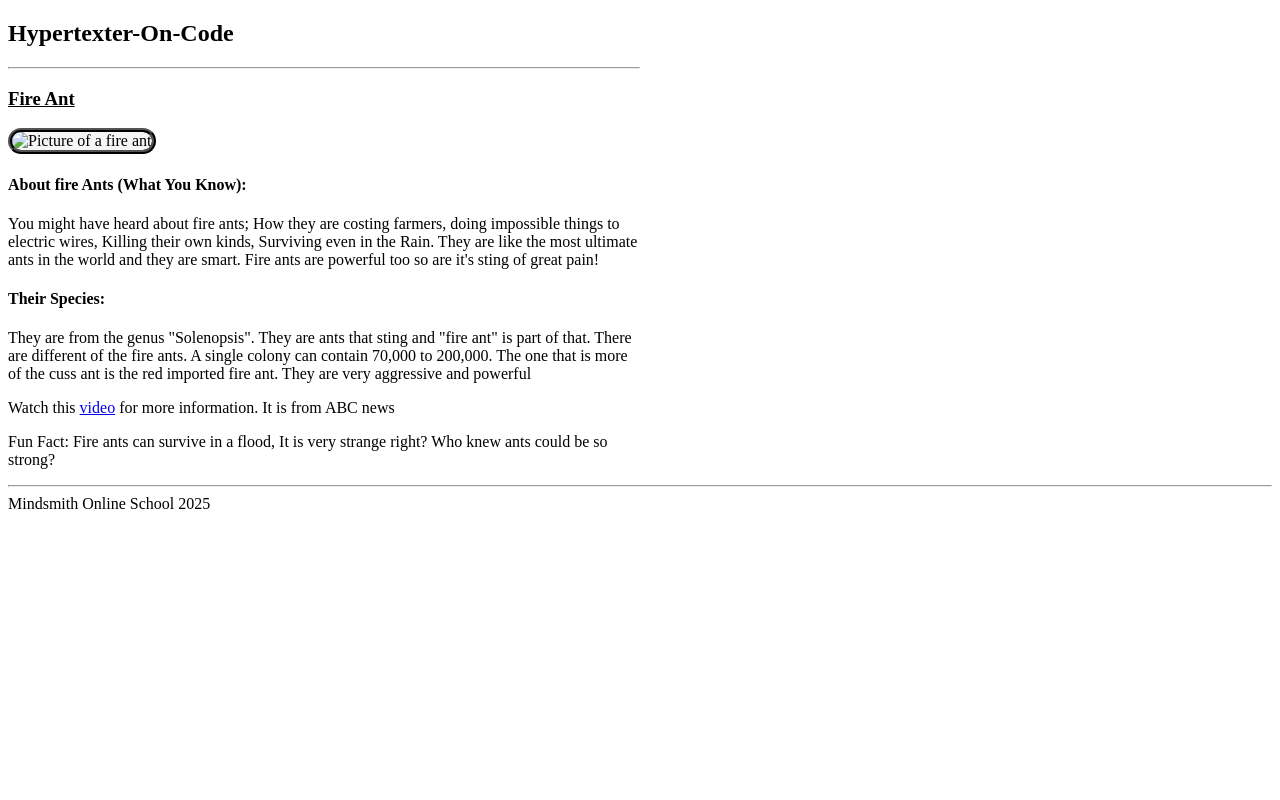
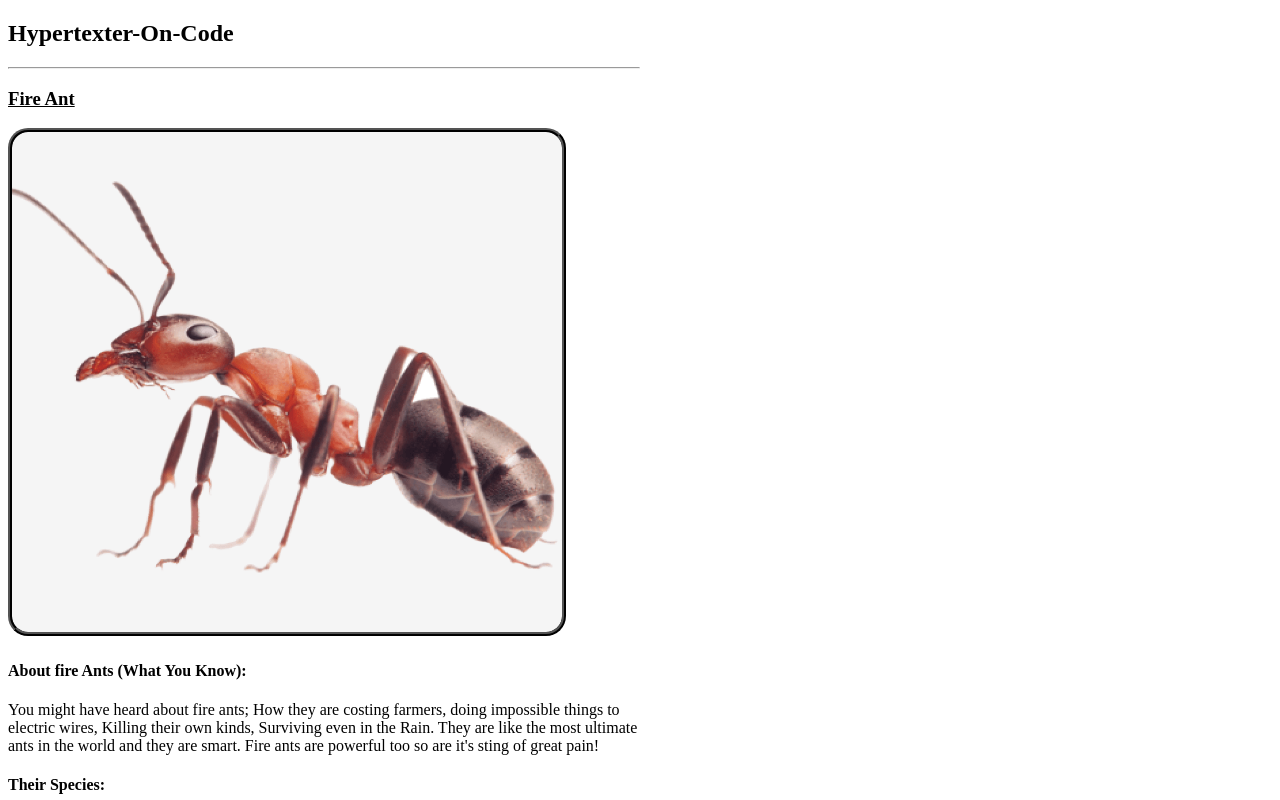
Before and after one commit to Hypertexter-On-Code/Mindsmith_Zoo_Library, a plain HTML site: page index.html in a window 1280 px wide. Shown: the top 800 px of the page. Drawn offline with Linux system fonts and the light colour scheme.

Commit message:
Fixed fire ant glitch (As a result of  rename)

```diff
--- a/index.html
+++ b/index.html
@@ -24,7 +24,7 @@
 
         <!--Image of Animal-->
 
-        <img src="img/Fire ant.png" alt="Picture of a fire ant" style="width: 550px;height: 500px;border-width: 4px;border-style: ridge;border-color: black;border-radius: 20px;background-color: whitesmoke;">
+        <img src="img/Fire_ant.png" alt="Picture of a fire ant" style="width: 550px;height: 500px;border-width: 4px;border-style: ridge;border-color: black;border-radius: 20px;background-color: whitesmoke;">
 
         <!--Description of Animal-->
 
```
